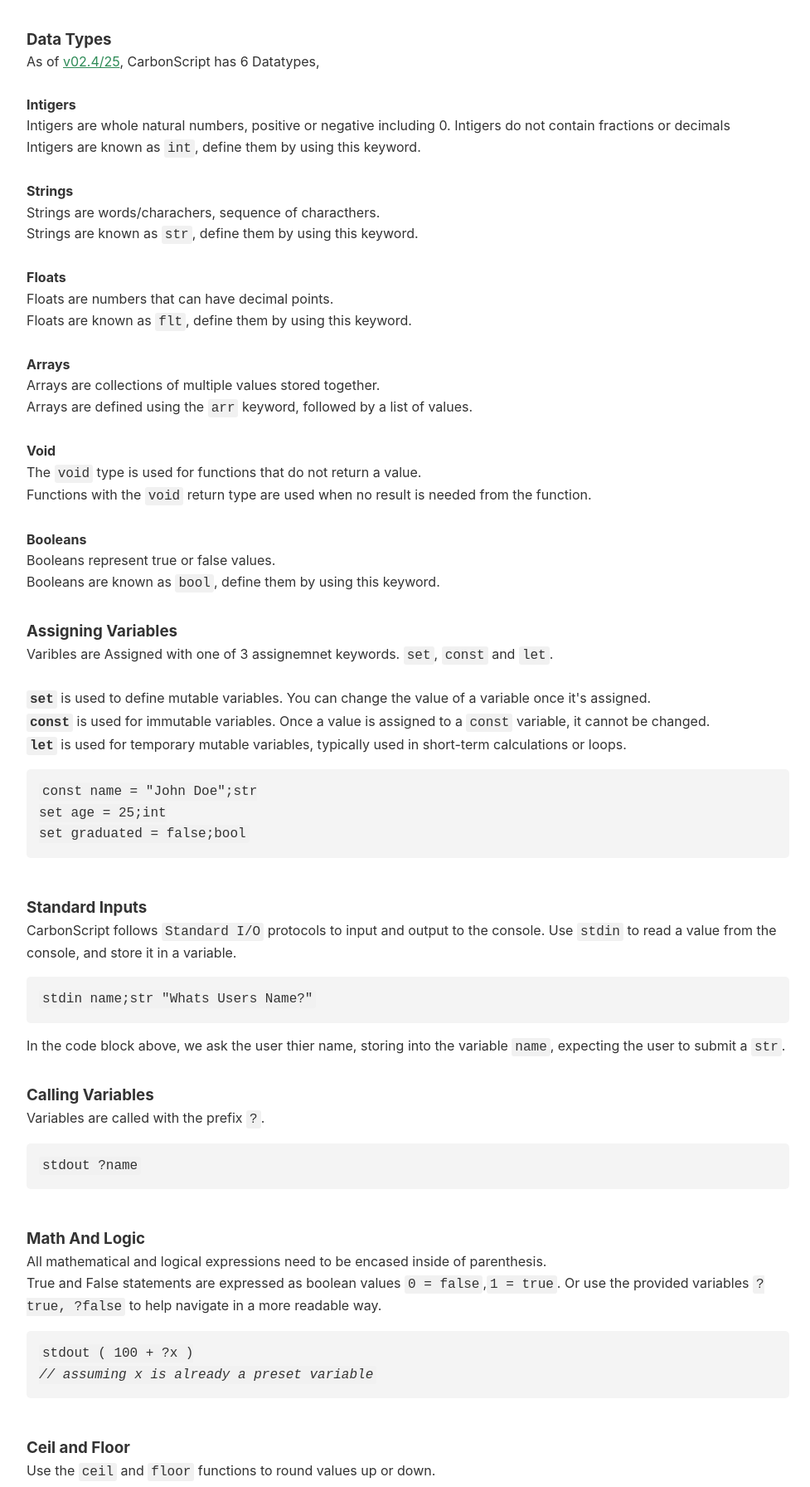
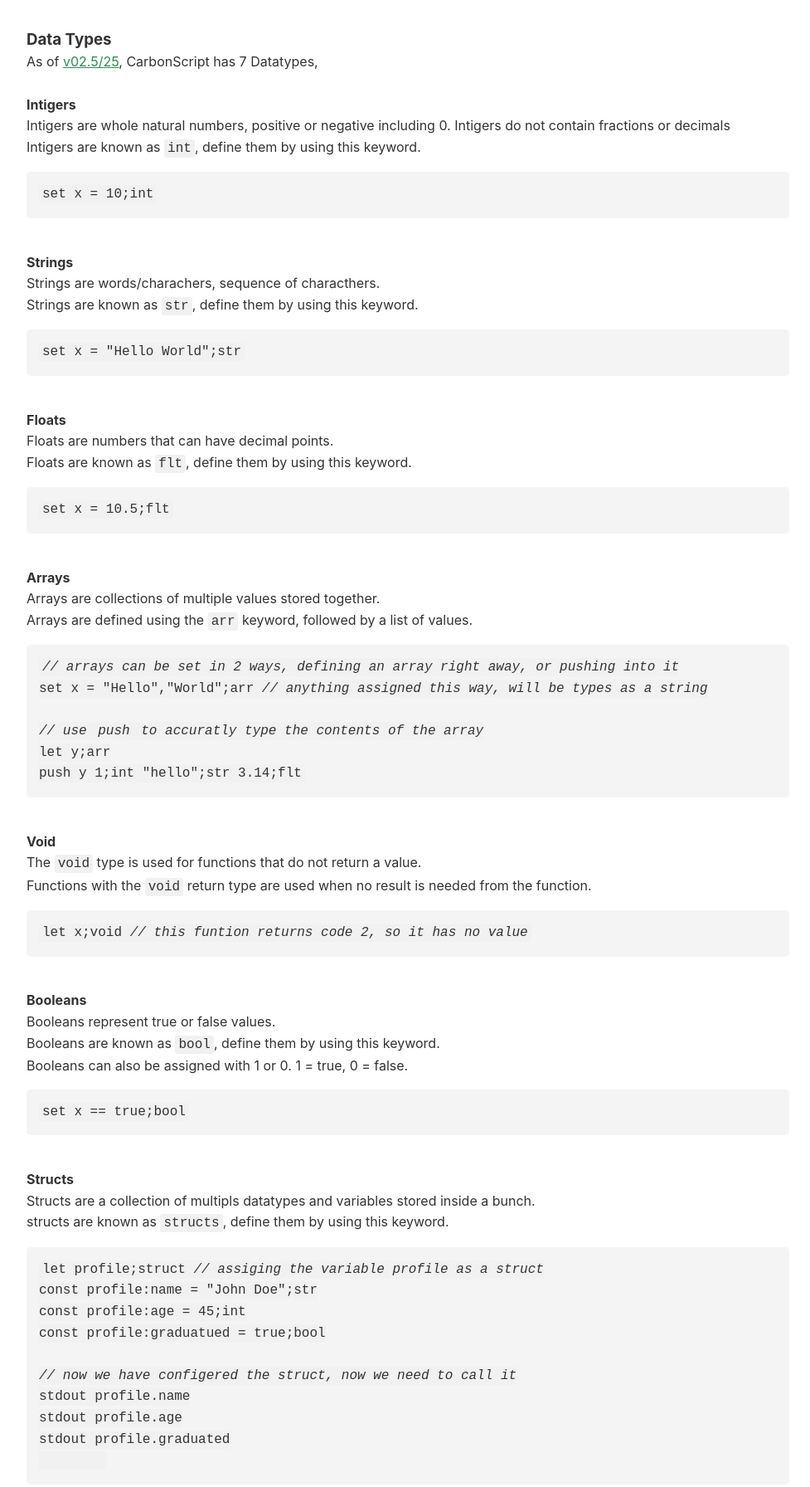
Before and after one commit to sjapanwala/carbonscript, a plain HTML site: page index.html in a window 1280 px wide. Shown: the part 1931-3723 px from the top of the page at 83% size, without its empty margins (268-1245 px from the left). Drawn offline with Linux system fonts and the light colour scheme.

Commit message:
updated webdocs

```diff
--- a/index.html
+++ b/index.html
@@ -314,7 +314,7 @@
       <section id="data-types">
         <h3><br>Data Types</h3>
         <p>
-          As of <a href="#whats-new" <span style="color: #2e8b57;">v02.4/25</span></a></h3>, CarbonScript has 6
+          As of <a href="#whats-new" <span style="color: #2e8b57;">v02.5/25</span></a></h3>, CarbonScript has 7
           Datatypes,
         </p>
         <h4><br>Intigers</h4>
@@ -324,40 +324,52 @@
           <br>
           Intigers are known as <code>int</code>, define them by using this keyword.
         </p>
+        <pre><code>set x = 10;int</code></pre>
         <h4><br>Strings</h4>
         <p>
           Strings are words/charachers, sequence of characthers.
           <br>
           Strings are known as <code>str</code>, define them by using this keyword.
         </p>
-
+        <pre><code>set x = "Hello World";str</code></pre>
         <h4><br>Floats</h4>
         <p>
           Floats are numbers that can have decimal points.
           <br>
           Floats are known as <code>flt</code>, define them by using this keyword.
         </p>
-
+        <pre><code>set x = 10.5;flt</code></pre>
         <h4><br>Arrays</h4>
         <p>
           Arrays are collections of multiple values stored together.
           <br>
           Arrays are defined using the <code>arr</code> keyword, followed by a list of values.
         </p>
-
+        <pre><code><i>// arrays can be set in 2 ways, defining an array right away, or pushing into it</i><br>set x = "Hello","World";arr <i>// anything assigned this way, will be types as a string</i><br><br><i>// use <code>push</code> to accuratly type the contents of the array</i><br>let y;arr<br>push y 1;int "hello";str 3.14;flt</code></pre>
         <h4><br>Void</h4>
         <p>
           The <code>void</code> type is used for functions that do not return a value.
           <br>
           Functions with the <code>void</code> return type are used when no result is needed from the function.
         </p>
+        <pre><code>let x;void <i>// this funtion returns code 2, so it has no value</i></code></pre>
 
         <h4><br>Booleans</h4>
         <p>
           Booleans represent true or false values.
           <br>
-          Booleans are known as <code>bool</code>, define them by using this keyword.
+          Booleans are known as <code>bool</code>, define them by using this keyword.<br>
+          Booleans can also be assigned with 1 or 0. 1 = true, 0 = false.
         </p>
+        <pre><code>set x == true;bool</code></pre>
+        <h4><br>Structs</h4>
+        <p>
+          Structs are a collection of multipls datatypes and variables stored inside a bunch.
+          <br>
+          structs are known as <code>structs</code>, define them by using this keyword.
+        </p>
+        <pre><code>let profile;struct <i>// assiging the variable profile as a struct</i><br>const profile:name = "John Doe";str<br>const profile:age = 45;int<br>const profile:graduatued = true;bool<br><br><i>// now we have configered the struct, now we need to call it</i><br>stdout profile.name<br>stdout profile.age<br>stdout profile.graduated
+        </code></pre>
       </section>
       <section id="assign-vars">
         <h3><br>Assigning Variables</h3>
@@ -410,11 +422,11 @@
         <h3><br>Conditional Statements</h3>
         <p>Conditional statements are used to observe according to conditions.
           <br><br>
-          Use <code>fi</code> statement to open you conditional analysis<br>
-          Use <code>elsefi</code> statements as a response to the initial statement<br>
-          Use <code>default</code> statement to respond if no condition is reached
+          Use <code>if</code> statement to open you conditional analysis<br>
+          Use <code>ifelse</code> statements as a response to the initial statement<br>
+          Use <code>else</code> statement to respond if no condition is reached
         </p>
-        <pre><code>set x = 10;int<br>set y = 5;int<br>fi ( ?x > ?y ) stdout x is larger than y<br>elsefi ( ?x < ?y ) stdout x is smaller than y<br>default stdout x and y are the same value</code></pre>
+        <pre><code>set x = 10;int<br>set y = 5;int<br>if ( ?x > ?y ) stdout x is larger than y<br>ifelse ( ?x < ?y ) stdout x is smaller than y<br>else stdout x and y are the same value</code></pre>
       </section>
       <section id="loops">
         <h3><br>Loops</h3>
@@ -460,12 +472,10 @@
         <h3><br>Creating Functions</h3>
         <p>Functions follow a similiar approach to C, where you need to define in the header, what type of value will be returned, void if none.
           <br>
-        <pre><code> func;{return_type} {function_name} {variables;type} {<br><i>// function code</i> <br>return
-            statement if needed<br>}</code></pre>
+        <pre><code> func;{return_type} {function_name} {variables;type} {<br><i>// function code</i> <br>return statement if needed<br>}</code></pre>
         </p>
         <h4>Example Function</h4>
-        <pre><code><i>// creating a simple function that add's two numbers</i><br>func;int addition $x;int $y;int
-            {<br>&nbsp;&nbsp;return ( $x + $y ) <br>}</code></pre>
+        <pre><code><i>// creating a simple function that add's two numbers</i><br>func;int addition $x;int $y;int {<br>&nbsp;&nbsp;return ( $x + $y ) <br>}</code></pre>
       </section>
       <section id="calling-functions">
         <h3><br>Calling Functions</h3>
```
Also changed, not shown: 8 other files.
